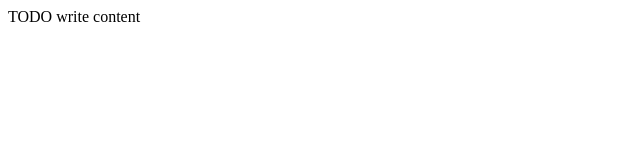
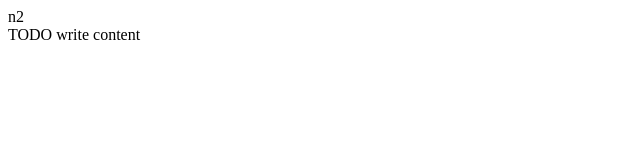
Before and after one commit to Mary3991/vstu20, a website: page public_html/index.html in a window 1280 px wide. Shown: the whole page, without its empty margins (0-640 px from the left). Drawn offline with Linux system fonts and the light colour scheme.

Commit message:
начало4567

```diff
--- a/public_html/index.html
+++ b/public_html/index.html
@@ -10,7 +10,7 @@ and open the template in the editor.
         <meta charset="UTF-8">
         <meta name="vievport" content="width=device-width, initial-scale=1.0">
     </head>
-    <body>
+    <body> n2
         <div>TODO write content</div>
     </body>
 </html>
```
